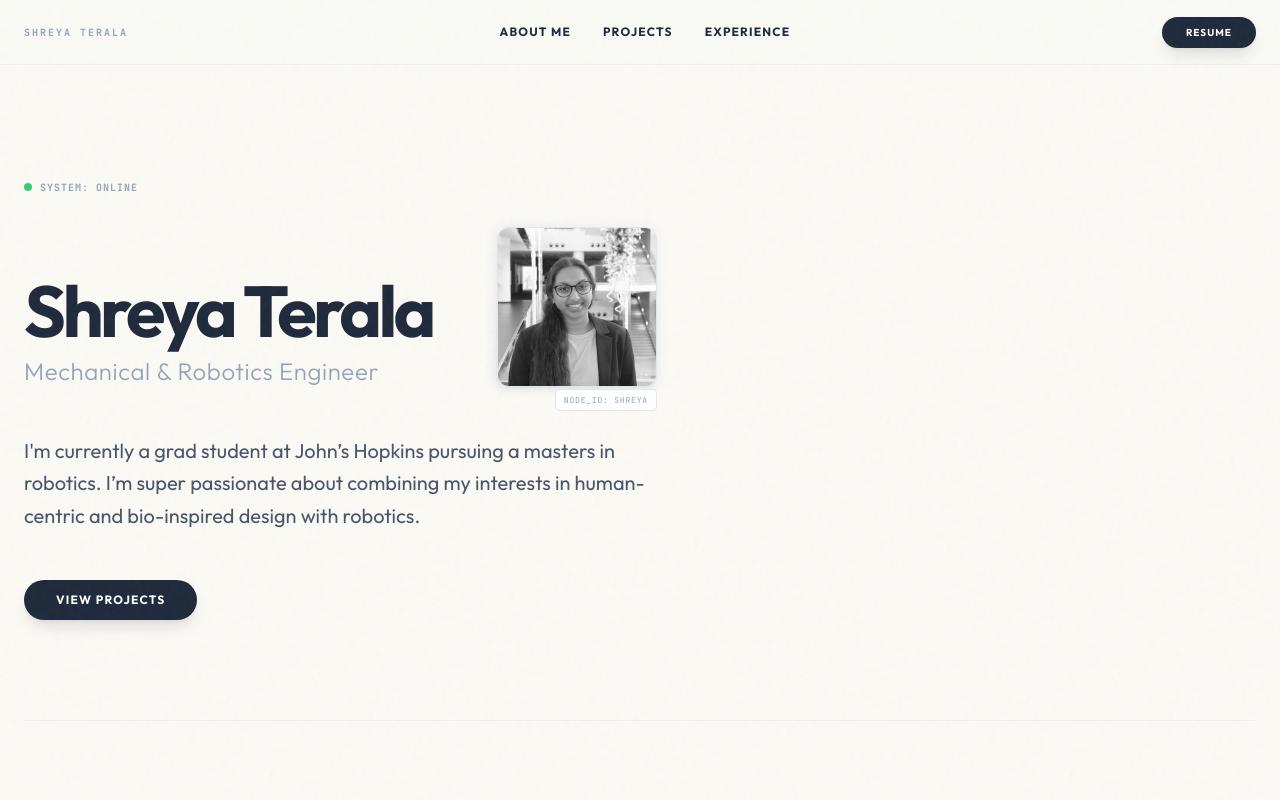
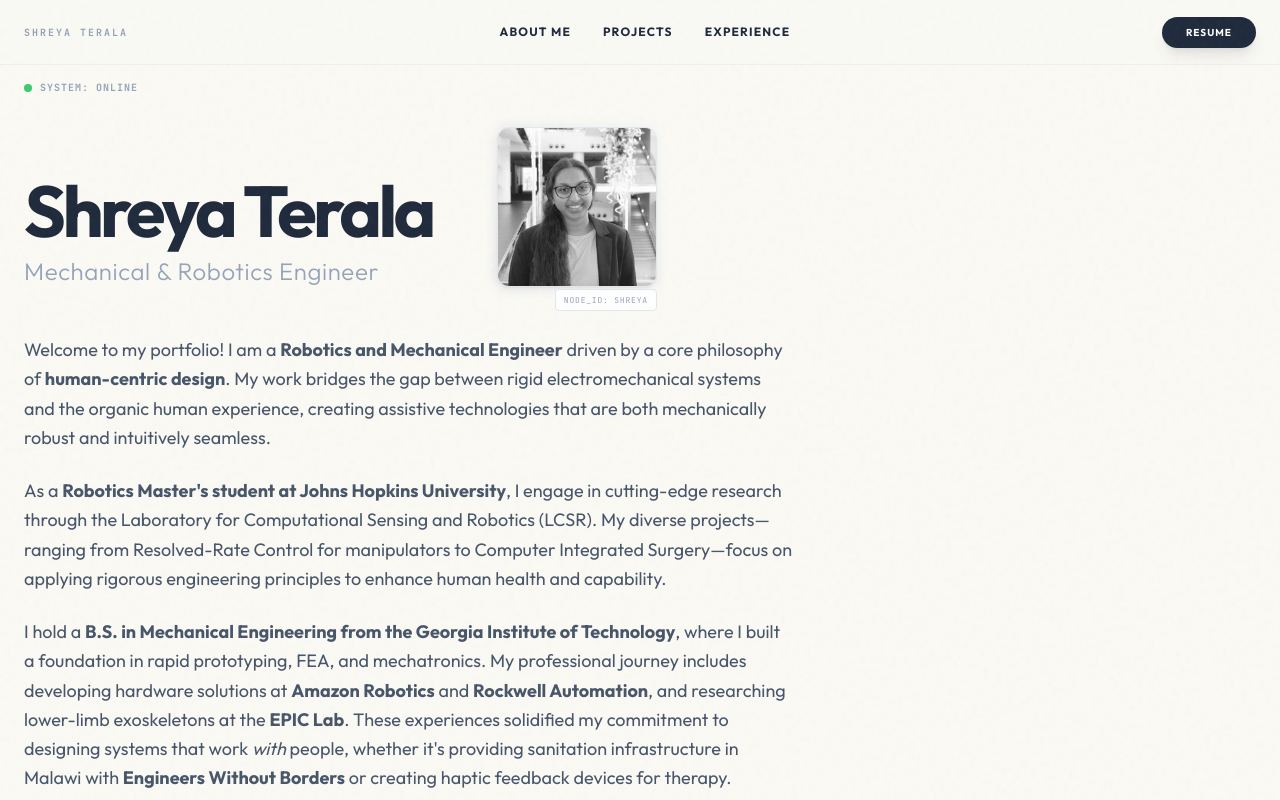
Before and after one commit to shreyaterala/portfolio, a Next.js app: page /portfolio/ in a window 1280 px wide. Shown: the top 800 px of the page. Built offline with nearby package versions, Linux system fonts and the light colour scheme.

Commit message:
changing to contact me button

```diff
--- a/src/app/page.tsx
+++ b/src/app/page.tsx
@@ -38,13 +38,24 @@ export default function Home() {
                     </div>
                 </div>
 
-                <p className="max-w-2xl text-xl text-slate-600 leading-relaxed">
-                    I'm currently a grad student at John’s Hopkins pursuing a masters in robotics. I’m super passionate about combining my interests in human-centric and bio-inspired design with robotics.
-                </p>
+                <div className="max-w-3xl space-y-6 text-lg text-slate-600 leading-relaxed">
+                    <p>
+                        Welcome to my portfolio! I am a <strong>Robotics and Mechanical Engineer</strong> driven by a core philosophy of <strong>human-centric design</strong>. My work bridges the gap between rigid electromechanical systems and the organic human experience, creating assistive technologies that are both mechanically robust and intuitively seamless.
+                    </p>
+                    <p>
+                        As a <strong>Robotics Master's student at Johns Hopkins University</strong>, I engage in cutting-edge research through the Laboratory for Computational Sensing and Robotics (LCSR). My diverse projects—ranging from Resolved-Rate Control for manipulators to Computer Integrated Surgery—focus on applying rigorous engineering principles to enhance human health and capability.
+                    </p>
+                    <p>
+                        I hold a <strong>B.S. in Mechanical Engineering from the Georgia Institute of Technology</strong>, where I built a foundation in rapid prototyping, FEA, and mechatronics. My professional journey includes developing hardware solutions at <strong>Amazon Robotics</strong> and <strong>Rockwell Automation</strong>, and researching lower-limb exoskeletons at the <strong>EPIC Lab</strong>. These experiences solidified my commitment to designing systems that work <em>with</em> people, whether it's providing sanitation infrastructure in Malawi with <strong>Engineers Without Borders</strong> or creating haptic feedback devices for therapy.
+                    </p>
+                    <p>
+                        Curiosity guides me in everything I do. I thrive on iterating designs in the lab to solve real-world problems and exploring the world outside of it. I am dedicated to engineering solutions that prioritize the human element at every stage of the design process.
+                    </p>
+                </div>
 
                 <div className="flex gap-4 mt-12">
-                    <a href="#projects" className="px-8 py-3 bg-ink text-white rounded-full text-xs font-bold uppercase tracking-widest hover:bg-slate-800 transition-colors shadow-lg shadow-slate-900/10">
-                        View Projects
+                    <a href="#contact" className="px-8 py-3 bg-ink text-white rounded-full text-xs font-bold uppercase tracking-widest hover:bg-slate-800 transition-colors shadow-lg shadow-slate-900/10">
+                        Contact Me
                     </a>
                 </div>
             </section>
@@ -164,7 +175,7 @@ export default function Home() {
                 </div>
             </section>
 
-            <div className="flex flex-col md:flex-row md:items-center justify-between gap-8 text-sm font-mono text-slate-400">
+            <div id="contact" className="flex flex-col md:flex-row md:items-center justify-between gap-8 text-sm font-mono text-slate-400">
                 <p className="uppercase tracking-widest">© 2026 Shreya Terala</p>
                 <div className="flex gap-8">
                     <a href="https://github.com/shreyaterala" target="_blank" className="hover:text-ink transition-colors uppercase tracking-widest">GitHub</a>
```
